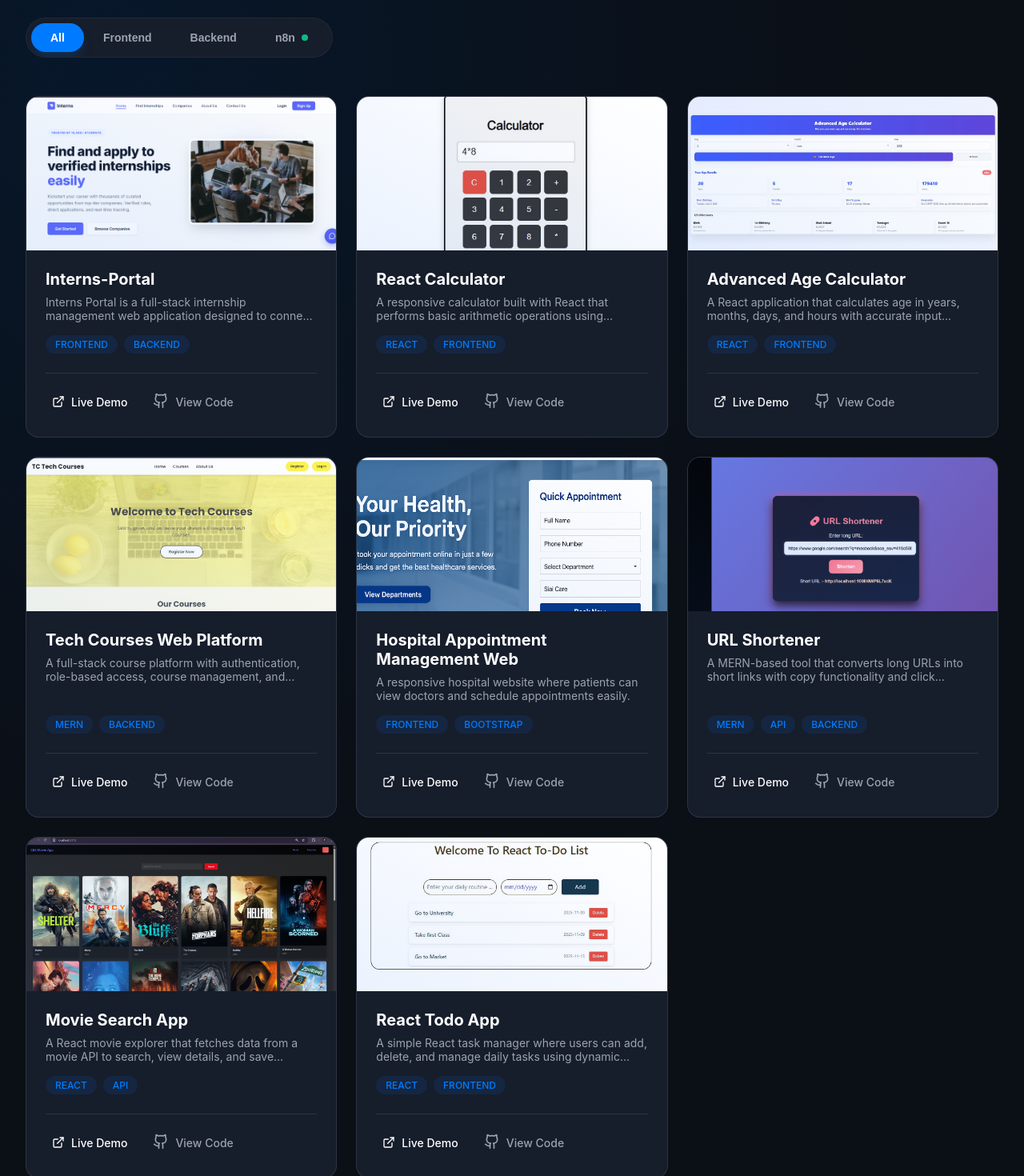
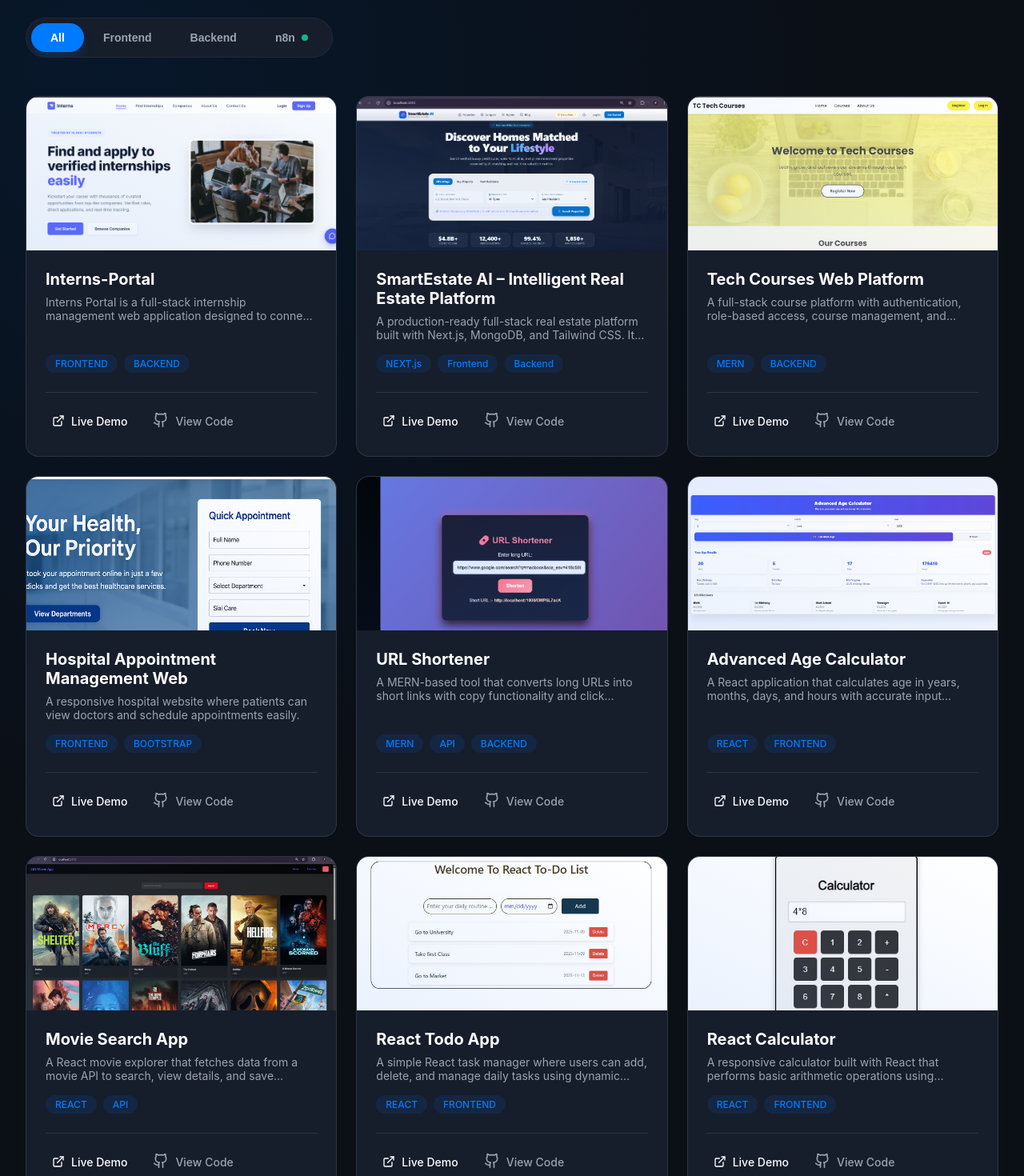
Before and after one commit to shakirwaheed037/Portfolio, a React (Vite) app in the folder frontend/: page /projects in a window 1280 px wide. Shown: the part 440-1910 px from the top of the page at 80% size. Built offline with nearby package versions, Linux system fonts and the light colour scheme.

Commit message:
adding project and skills

```diff
--- a/frontend/src/pages/Home.jsx
+++ b/frontend/src/pages/Home.jsx
@@ -4,8 +4,8 @@ import AnimatedSection from '../components/AnimatedSection';
 import Achievements from "../pages/Achievements.jsx";
 import myimage from '../assets/images/myimage.png';
 import Techcourses from '../assets/projects/Techcourses.jpg';
-import movieapp from '../assets/projects/movieapp.png';
-import hostpital from '../assets/projects/hostpital.png';
+import movieapp from '../assets/projects/SmartEstate.png';
+import hostpital from '../assets/projects/fyp.png';
 import Magnetic from '../components/Magnetic';
 import TechBackground from '../components/TechBackground';
 // imported icons below
@@ -143,11 +143,11 @@ const Home = ({ onHireMeClick }) => {
 
                             <div className="home__stats-grid">
                                 <div className="home__stat-card">
-                                    <div className="home__stat-number">50+</div>
+                                    <div className="home__stat-number">10+</div>
                                     <div className="home__stat-label">Projects Completed</div>
                                 </div>
                                 <div className="home__stat-card">
-                                    <div className="home__stat-number">12+</div>
+                                    <div className="home__stat-number">5+</div>
                                     <div className="home__stat-label">Global Clients</div>
                                 </div>
                             </div>
@@ -182,7 +182,47 @@ const Home = ({ onHireMeClick }) => {
                     </div>
 
                     <div className="home__projects-grid">
+
                         {/* Project 1 */}
+                        <div className="home__project-card hover-scale">
+                            <div className="home__project-image home__project-image--bg2">
+                                <div className="home__project-dashbg">
+                                    <img
+                                        src={SmartEstate}
+                                        alt="SmartEstate image"
+                                    />
+                                </div>
+                            </div>
+                            <div className="home__project-content">
+                                <div className="home__project-tags">
+                                    <span className="home__project-tag home__project-tag--primary">Next.js</span>
+                                    <span className="home__project-tag home__project-tag--secondary">API</span>
+                                </div>
+                                <h3 className="home__project-title">SmartEstate AI – Intelligent Real Estate Platform</h3>
+                                <p className="home__project-desc">Built a production-ready full-stack real estate platform using Next.js, MongoDB, Tailwind CSS, and Auth.js.</p>
+                            </div>
+                        </div>
+
+                        {/* Project 2 */}
+                        <div className="home__project-card hover-scale">
+                            <div className="home__project-image home__project-image--bg3">
+                                <div className="home__project-orb">
+                                    <img
+                                        src={fyp}
+                                        alt="hostpital image"
+                                    />
+                                </div>
+                            </div>
+                            <div className="home__project-content">
+                                <div className="home__project-tags">
+                                    <span className="home__project-tag home__project-tag--primary">MERN Stack</span>
+                                    <span className="home__project-tag home__project-tag--secondary">Interns Portal</span>
+                                </div>
+                                <h3 className="home__project-title">Interns: An Online Internshpip Management & Placement System</h3>
+                                <p className="home__project-desc">Interns Portal is a full-stack internship management web application designed to connect students, companies, and administrators on a single platform.</p>
+                            </div>
+                        </div>
+                        {/* Project 3*/}
                         <div className="home__project-card hover-scale">
                             <div className="home__project-image home__project-image--bg1">
                                 <div className="home__project-image-gradient"></div>
@@ -198,46 +238,6 @@ const Home = ({ onHireMeClick }) => {
                                 </div>
                                 <h3 className="home__project-title">Tech Courses Web Platform</h3>
                                 <p className="home__project-desc">A full-stack course platform with authentication, role-based access, course management, and image uploads.</p>
-                            </div>
-                        </div>
-
-                        {/* Project 2 */}
-                        <div className="home__project-card hover-scale">
-                            <div className="home__project-image home__project-image--bg2">
-                                <div className="home__project-dashbg">
-                                    <img
-                                        src={movieapp}
-                                        alt="movieapp image"
-                                    />
-                                </div>
-                            </div>
-                            <div className="home__project-content">
-                                <div className="home__project-tags">
-                                    <span className="home__project-tag home__project-tag--primary">REACT</span>
-                                    <span className="home__project-tag home__project-tag--secondary">API</span>
-                                </div>
-                                <h3 className="home__project-title">Movie Search App</h3>
-                                <p className="home__project-desc">A React movie explorer that fetches data from a movie API to search, view details, and save favorites.</p>
-                            </div>
-                        </div>
-
-                        {/* Project 3 */}
-                        <div className="home__project-card hover-scale">
-                            <div className="home__project-image home__project-image--bg3">
-                                <div className="home__project-orb">
-                                    <img
-                                        src={hostpital}
-                                        alt="hostpital image"
-                                    />
-                                </div>
-                            </div>
-                            <div className="home__project-content">
-                                <div className="home__project-tags">
-                                    <span className="home__project-tag home__project-tag--primary">BOOTSTRAP 5</span>
-                                    <span className="home__project-tag home__project-tag--secondary">HEALTH</span>
-                                </div>
-                                <h3 className="home__project-title">Hospital Appointment Management Web</h3>
-                                <p className="home__project-desc">A responsive hospital website where patients can view doctors and schedule appointments easily.</p>
                             </div>
                         </div>
                     </div>
@@ -256,7 +256,7 @@ const Home = ({ onHireMeClick }) => {
                             </div>
                             <h3 className="home__achievement-title">MERN Stack</h3>
                             <p className="home__achievement-badge">CERTIFIED</p>
-                            <p className="home__achievement-desc">Certified Professional at React Development</p>
+                            <p className="home__achievement-desc">Certified Professional at React & NEXT.js Development</p>
                         </div>
 
                         <div className="home__achievement-card hover-scale">
@@ -308,24 +308,32 @@ const Home = ({ onHireMeClick }) => {
                             <div className="home__service-icon-wrapper">
                                 <svg fill="none" viewBox="0 0 24 24" stroke="currentColor"><path strokeLinecap="round" strokeLinejoin="round" strokeWidth="2" d="M9.75 17L9 20l-1 1h8l-1-1-.75-3M3 13h18M5 17h14a2 2 0 002-2V5a2 2 0 00-2-2H5a2 2 0 00-2 2v10a2 2 0 002 2z"></path></svg>
                             </div>
-                            <h3 className="home__service-title">Frontend Engineering</h3>
-                            <p className="home__service-desc">I build responsive, modern, and user-friendly websites using HTML, CSS, JavaScript, and Responsive React interfaces with clean, intuitive UX.</p>
+                            <h3 className="home__service-title">💻 Frontend Engineering</h3>
+                            <p className="home__service-desc">I build modern, responsive, and user-friendly web applications using React.js, Next.js, Tailwind CSS, and JavaScript with a focus on performance and great user experience.</p>
                         </div>
 
                         <div className="home__service-card home__service-card--offset hover-scale">
                             <div className="home__service-icon-wrapper">
                                 <span className="home__service-icon-text">{"{ }"}</span>
                             </div>
-                            <h3 className="home__service-title">Backend Development</h3>
-                            <p className="home__service-desc">I develop secure, scalable APIs and web apps using Node.js, Express, and MongoDB. Secure and scalable server-side logic.</p>
+                            <h3 className="home__service-title">⚙️ Backend Development</h3>
+                            <p className="home__service-desc">I develop secure backend systems, REST APIs, authentication, and database-driven applications using Node.js, Express.js, and MongoDB.</p>
                         </div>
 
                         <div className="home__service-card hover-scale">
                             <div className="home__service-icon-wrapper">
                                 <svg width="24" height="24" viewBox="0 0 24 24" fill="none" stroke="currentColor" strokeWidth="2"><path d="m18 16 4-4-4-4"></path><path d="m6 8-4 4 4 4"></path><path d="m14.5 4-5 16"></path></svg>
                             </div>
-                            <h3 className="home__service-title">UI/UX Strategy</h3>
-                            <p className="home__service-desc">User-centric design systems that bridge the gap between complex functionality and seamless ergonomics.</p>
+                            <h3 className="home__service-title">📊 Data Analytics</h3>
+                            <p className="home__service-desc">Transforming business data into clear insights through dashboards, reports, and visualizations using Excel, Power BI, and analytics techniques.</p>
+                        </div>
+
+                         <div className="home__service-card hover-scale">
+                            <div className="home__service-icon-wrapper">
+                                <svg width="24" height="24" viewBox="0 0 24 24" fill="none" stroke="currentColor" strokeWidth="2"><path d="m18 16 4-4-4-4"></path><path d="m6 8-4 4 4 4"></path><path d="m14.5 4-5 16"></path></svg>
+                            </div>
+                            <h3 className="home__service-title">🤖 AI Automation</h3>
+                            <p className="home__service-desc">Designing intelligent automation workflows that connect applications, automate repetitive processes, and improve business efficiency using AI-powered tools like N8n.</p>
                         </div>
                     </div>
                 </AnimatedSection>
@@ -347,7 +355,7 @@ const Home = ({ onHireMeClick }) => {
                                 <input
                                     type="text"
                                     className="home__contact-input"
-                                    placeholder="John Doe"
+                                    placeholder="Shakir Waheed"
                                     required
                                 />
                             </div>
@@ -356,7 +364,7 @@ const Home = ({ onHireMeClick }) => {
                                 <input
                                     type="email"
                                     className="home__contact-input"
-                                    placeholder="john@example.com"
+                                    placeholder="cbs@gmail.com"
                                     required
                                 />
                             </div>
--- a/frontend/src/pages/Projects.jsx
+++ b/frontend/src/pages/Projects.jsx
@@ -8,7 +8,8 @@ import Techcourses from "../assets/projects/Techcourses.jpg";
 import hostpital from "../assets/projects/hostpital.png";
 import urlshortener from "../assets/projects/urlshortener.png";
 import movieapp from "../assets/projects/movieapp.png";
-import { Search, ExternalLink, Github, ChevronDown, Server, Layout, GitMerge, MessageSquare, Activity, Workflow, CheckSquare, Calculator, Clock, Link, Film } from 'lucide-react';
+import SmartEstate from "../assets/projects/SmartEstate.png"
+import { Search, ExternalLink, Github, ChevronDown, Server, Layout, GitMerge, MessageSquare,Building, Activity, Workflow, CheckSquare, Calculator, Clock, Link, Film } from 'lucide-react';
 import AnimatedSection from '../components/AnimatedSection';
 import Magnetic from '../components/Magnetic';
 
@@ -34,28 +35,19 @@ const Projects = () => {
         },
         {
             id: 2,
-            title: "React Calculator",
-            description: "A responsive calculator built with React that performs basic arithmetic operations using dynamic state handling.",
-            badges: ["REACT", "FRONTEND"],
-            footerText: "React.js",
-            footerIcon: Calculator,
+            title: "SmartEstate AI – Intelligent Real Estate Platform",
+            description: "A production-ready full-stack real estate platform built with Next.js, MongoDB, and Tailwind CSS. It enables users to buy, rent, and manage properties through intelligent search, verified listings, role-based dashboards, appointment booking, and responsive user experiences.",
+            badges: ["NEXT.js" , "Frontend", "Backend"],
+            footerText: "NEXT.js",
+            footerIcon: Building,
             iconColor: "text-blue-500",
-            image: reactcalculater,
-            githubUrl: "https://github.com/shakirwaheed037/React-Calculator"
+            image: SmartEstate,
+            githubUrl: "https://github.com/shakirwaheed037/SmartEstate-AI-Intelligent-Real-Estate-Platform.git",
+            liveUrl: "https://smart-estate-ai-platform.vercel.app/"
         },
+
         {
             id: 3,
-            title: "Advanced Age Calculator",
-            description: "A React application that calculates age in years, months, days, and hours with accurate input validation.",
-            badges: ["REACT", "FRONTEND"],
-            footerText: "React.js",
-            footerIcon: Clock,
-            iconColor: "text-emerald-500",
-            image: agecalculater,
-            githubUrl: "https://github.com/shakirwaheed037/Age-Calculater"
-        },
-        {
-            id: 4,
             title: "Tech Courses Web Platform",
             description: "A full-stack course platform with authentication, role-based access, course management, and image uploads.",
             badges: ["MERN", "BACKEND"],
@@ -66,7 +58,7 @@ const Projects = () => {
             githubUrl: "https://github.com/shakirwaheed037/Tech-Courses-Web-Platform"
         },
         {
-            id: 5,
+            id: 4,
             title: "Hospital Appointment Management Web",
             description: "A responsive hospital website where patients can view doctors and schedule appointments easily.",
             badges: ["FRONTEND", "BOOTSTRAP"],
@@ -77,7 +69,7 @@ const Projects = () => {
             githubUrl: "https://github.com/shakirwaheed037/hospitalManagementWebsite"
         },
         {
-            id: 6,
+            id: 5,
             title: "URL Shortener",
             description: "A MERN-based tool that converts long URLs into short links with copy functionality and click tracking.",
             badges: ["MERN", "API", "BACKEND"],
@@ -86,6 +78,17 @@ const Projects = () => {
             iconColor: "text-emerald-500",
             image: urlshortener,
             githubUrl: "https://github.com/shakirwaheed037/URL-Shortener"
+        },
+         {
+            id: 6,
+            title: "Advanced Age Calculator",
+            description: "A React application that calculates age in years, months, days, and hours with accurate input validation.",
+            badges: ["REACT", "FRONTEND"],
+            footerText: "React.js",
+            footerIcon: Clock,
+            iconColor: "text-emerald-500",
+            image: agecalculater,
+            githubUrl: "https://github.com/shakirwaheed037/Age-Calculater"
         },
         {
             id: 7,
@@ -108,6 +111,17 @@ const Projects = () => {
             iconColor: "text-blue-500",
             image: reacttodoapp,
             githubUrl: "https://github.com/shakirwaheed037/Todo-app-with-react.js"
+        },
+        {
+            id: 9,
+            title: "React Calculator",
+            description: "A responsive calculator built with React that performs basic arithmetic operations using dynamic state handling.",
+            badges: ["REACT", "FRONTEND"],
+            footerText: "React.js",
+            footerIcon: Calculator,
+            iconColor: "text-blue-500",
+            image: reactcalculater,
+            githubUrl: "https://github.com/shakirwaheed037/React-Calculator"
         }
     ];
 
```
Also changed, not shown: frontend/src/assets/projects/SmartEstate.png (added).
